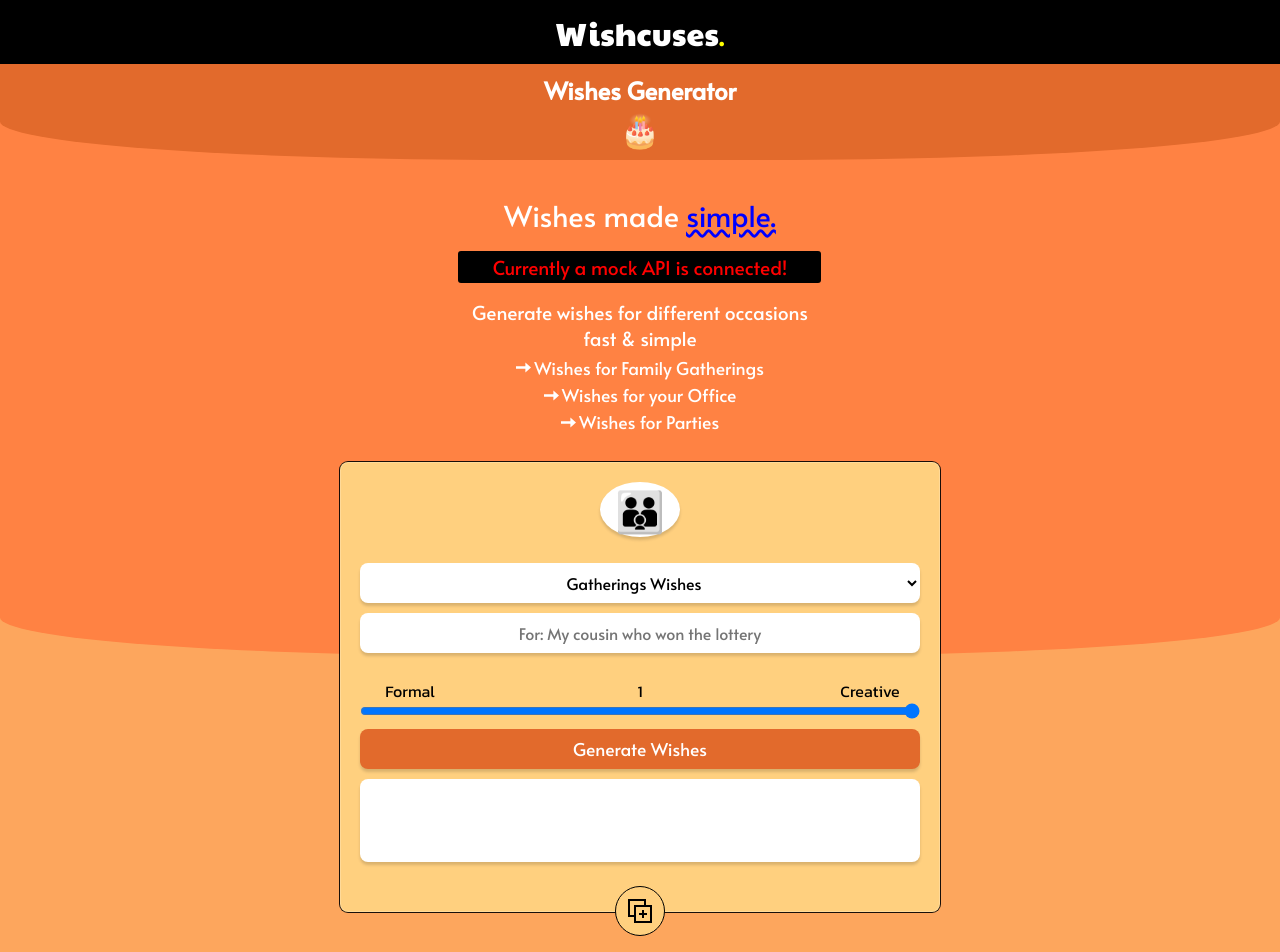
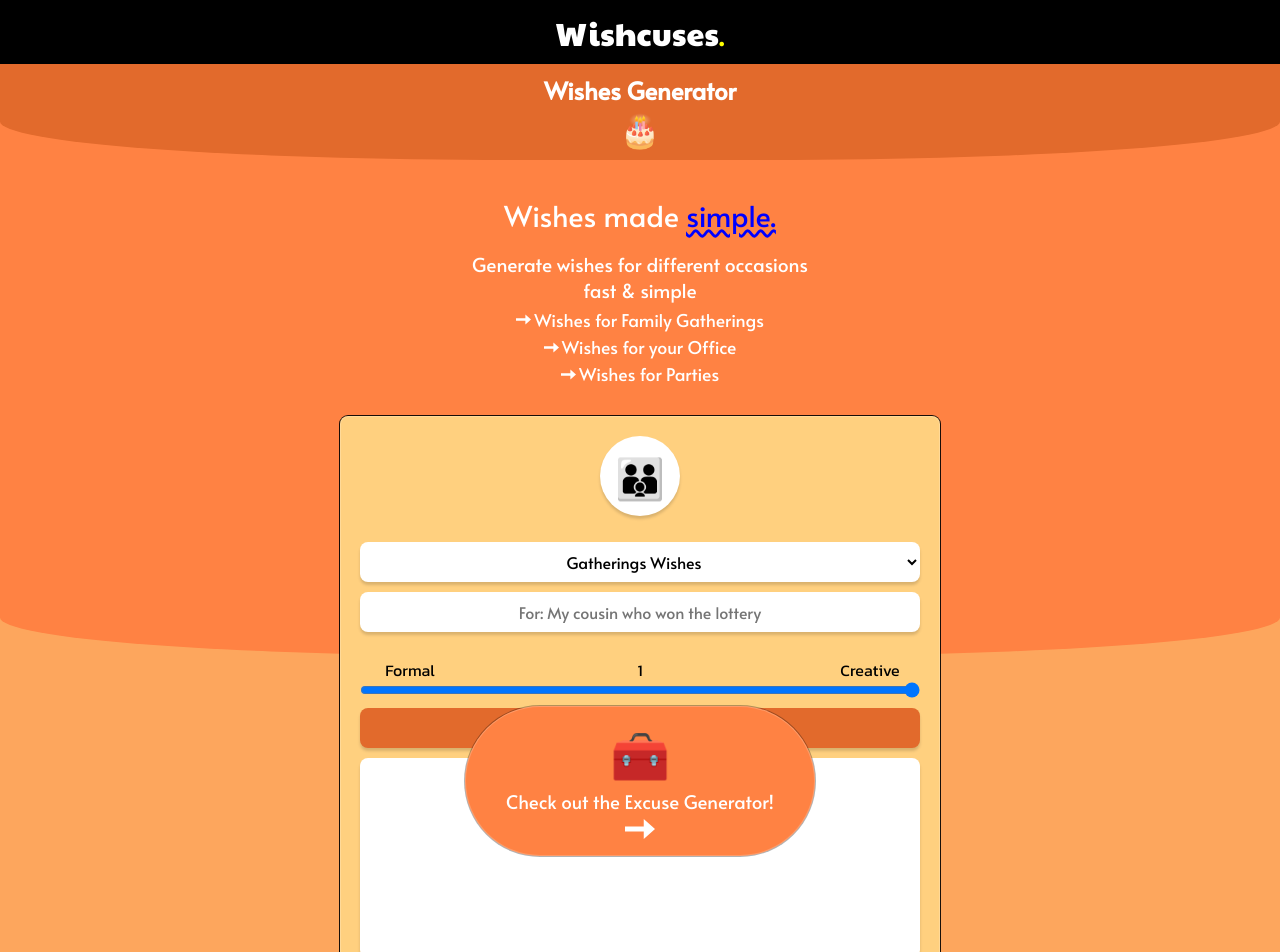
Before and after one commit to Hergelink/Wishcuses, a React (Create React App) app: page /wishes-generator in a window 1280 px wide. Shown: the top 952 px of the page. Built offline with nearby package versions, Linux system fonts and the light colour scheme.

Commit message:
finalized wishes, starting excuse page conversion

```diff
--- a/src/components/wishes-components/WishesInfoContainer.jsx
+++ b/src/components/wishes-components/WishesInfoContainer.jsx
@@ -7,16 +7,6 @@ function WishesInfoContainer() {
       <h2>
         Wishes made <span className='wishesHighlightText'>simple.</span>
       </h2>
-      <h4
-        style={{
-          backgroundColor: 'black',
-          color: 'red',
-          padding: '3px',
-          borderRadius: '3px',
-        }}
-      >
-        Currently a mock API is connected!
-      </h4>
       <h4>Generate wishes for different occasions fast & simple</h4>
       <ul className='wishesList'>
         <div className='wishesListItem'>
--- a/src/pages/HomePage.jsx
+++ b/src/pages/HomePage.jsx
@@ -2,7 +2,6 @@ import React from 'react';
 import { Link } from 'react-router-dom';
 import HomeInfoDiv from '../components/home-components/HomeInfoDiv';
 import HomeFooter from '../components/home-components/HomeFooter';
-
 
 function HomePage() {
   const scrollToTop = () => {
@@ -11,7 +10,7 @@ function HomePage() {
 
   return (
     <div className='homeContainer'>
-     <HomeInfoDiv />
+      <HomeInfoDiv />
 
       <main className='homeMain'>
         <div className='homeLinkContainers'>
@@ -23,16 +22,6 @@ function HomePage() {
             <div className='homeDivs'>
               <div className='homeEmojiDivs'>🎂</div>
               <h3>Generate Wishes</h3>
-              <h4
-                style={{
-                  backgroundColor: 'black',
-                  color: 'red',
-                  padding: '3px',
-                  borderRadius: '3px',
-                }}
-              >
-                Currently under construction!
-              </h4>
             </div>
           </Link>
 
--- a/src/styles/wishes.css
+++ b/src/styles/wishes.css
@@ -83,7 +83,7 @@
   padding: 20px;
   padding-bottom: 50px;
   width: 85%;
-  height: 450px;
+  min-height: 450px;
   display: flex;
   flex-direction: column;
   justify-content: center;
@@ -95,7 +95,7 @@
     rgba(0, 0, 0, 0.9) 0px 0px 0px 1px;
 
   position: absolute;
-  bottom: -22rem;
+  bottom: -28rem;
 }
 
 .wishesEmojiContainer {
@@ -238,7 +238,7 @@
 
 .wishesStyleContainer {
   background-color: rgb(253, 166, 93);
-  height: 32rem;
+  height: 35rem;
   display: flex;
   flex-direction: column;
   align-items: center;
@@ -257,6 +257,8 @@
 }
 
 .wishesLinkContainer {
+  position: absolute;
+  bottom: -18rem;
   background-color: rgb(255, 130, 67);
   box-shadow: rgba(255, 255, 255, 0.2) 0px 0px 0px 1px inset,
     rgba(0, 0, 0, 0.3) 0px 0px 0px 1px;
@@ -308,6 +310,7 @@
 
   .wishesLinkContainer {
     max-width: 350px;
+    bottom: -3.5rem;
   }
 }
 
```
